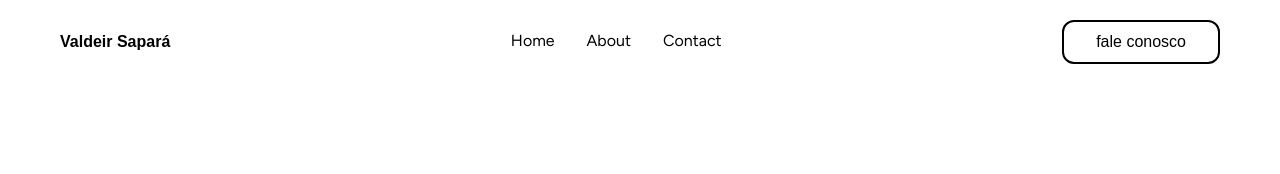
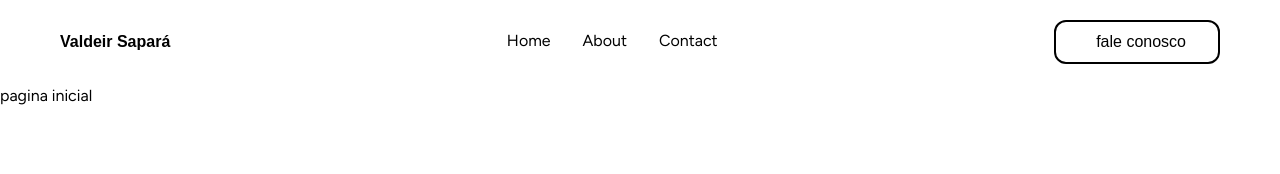
Before and after one commit to valdeirsapara/valdeirsapara, a Next.js app: page / in a window 1280 px wide. Shown: the top 174 px of the page. Built offline with nearby package versions, Linux system fonts and the light colour scheme; a web font is replaced by a local one.

Commit message:
Enhance layout structure by adding main content area and accessibility link; update homepage text and improve NavBar styling

```diff
--- a/app/layout.tsx
+++ b/app/layout.tsx
@@ -29,7 +29,9 @@ export default function RootLayout({
         className={`${figtree.variable} ${alexandria.variable} antialiased`}
       >
         <NavBar />
+        <main id="content" tabIndex={-1} className="relative">
         {children}
+        </main>
       </body>
     </html>
   );
--- a/app/page.tsx
+++ b/app/page.tsx
@@ -2,7 +2,7 @@
 export default function Home() {
   return (
     <div>
-
+        pagina inicial
     </div>
   );
 }
--- a/components/navBar.tsx
+++ b/components/navBar.tsx
@@ -5,10 +5,15 @@ export default function NavBar() {
     const contactUrl = siteConfig.general.contact_url;
 
     return (
-        <nav className="m-[var(--margin)] mt-[20px] flex justify-between items-center">
+        <nav className="mx-[var(--margin)] my-[20px] flex justify-between items-center relative">
             <Link href="/" className="duration-300 cursor-pointer">
                 <span className="text-md font-semibold font-mono">Valdeir Sapará</span>
             </Link>
+                <a href="#content" className=" left-0 top-8 text-sm font-sans sr-only focus:not-sr-only
+                 focus:bg-white focus:text-black focus:absolute focus:p-[2px] focus:z-50"
+                >
+                    Ir para conteúdo principal
+                </a>
             <ul className="flex justify-between items-center gap-8 font-sans">
                 <li className="hover:text-foreground duration-300 border-b-2 border-transparent
                 hover:border-foreground transition-colors duration-300">
@@ -25,9 +30,9 @@ export default function NavBar() {
             </ul>
 
             <Link href={contactUrl}>
-                <button className="border-2 border-foreground rounded-xl px-8 py-2 cursor-pointer hover:border-[#008000]
-                transition-colors duration-300 group">
-                    <span className="font-mono group-hover:text-[#008000] transition-colors duration-300">fale conosco</span>
+                <button className="border-2 border-foreground rounded-xl px-8 py-2 cursor-pointer hover:border-[#3A9DC2]
+                transition-colors duration-300 group flex item-center">
+                    <span className="font-mono group-hover:text-[#3A9DC2] transition-colors duration-300 ml-2">fale conosco</span>
                 </button>
             </Link>
         </nav>
```
